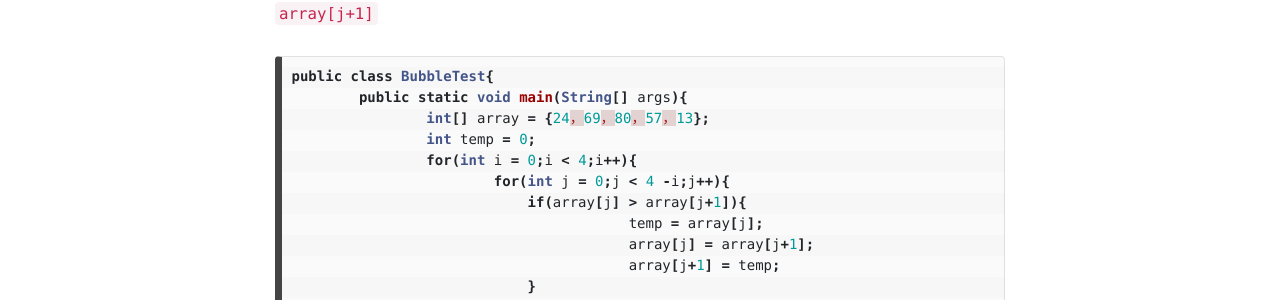
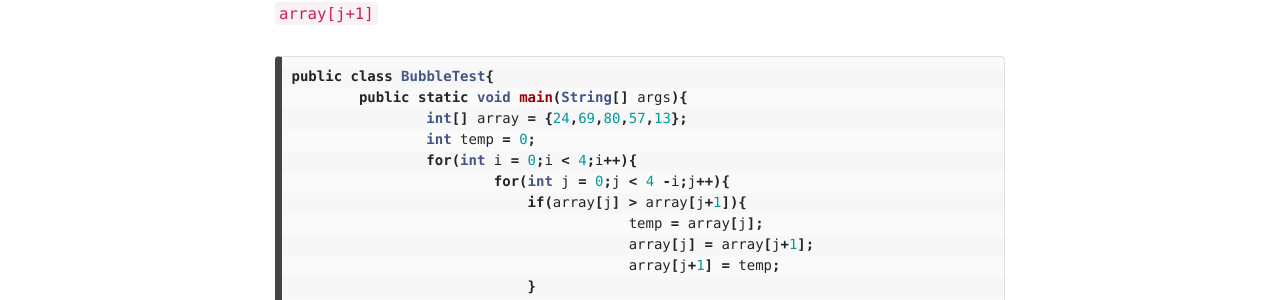
Before and after one commit to cuilongyang/cuilongyang.github.io, a Jekyll site: the page built from _posts/2021-12-14-Two-dimensional-array.markdown, in a window 1280 px wide and 900 px high, scrolled down 479 px. Shown: the part 150-450 px from the top of the window. Built offline with Jekyll 4.4.1, drawn with Linux system fonts in a browser that asks for light colours; nearby versions of some CDN libraries; comment, search, counter and statistics services are not loaded.

````diff
--- a/_posts/2021-12-14-Two-dimensional-array.markdown
+++ b/_posts/2021-12-14-Two-dimensional-array.markdown
@@ -26,7 +26,7 @@ tags: [Java, 冒泡排序, 二维数组]
 ```java
 public class BubbleTest{
 	public static void main(String[] args){
-		int[] array = {24，69，80，57，13};
+		int[] array = {24,69,80,57,13};
 		int temp = 0;
 		for(int i = 0;i < 4;i++){
 			for(int j = 0;j < 4 -i;j++){
````
